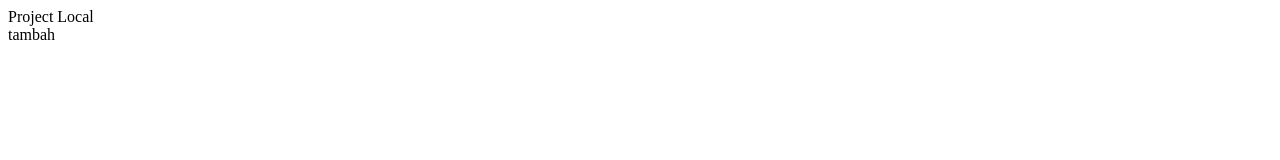
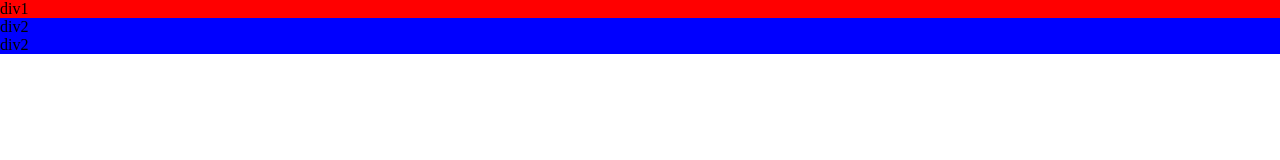
Before and after one commit to kimmohito/ajar, a plain HTML site: page index.html in a window 1280 px wide. Drawn offline with Linux system fonts and the light colour scheme.

Commit message:
template

```diff
--- a/index.html
+++ b/index.html
@@ -4,10 +4,20 @@
     <meta charset="UTF-8">
     <meta http-equiv="X-UA-Compatible" content="IE=edge">
     <meta name="viewport" content="width=device-width, initial-scale=1.0">
+    <link rel="stylesheet" href="style.css">
     <title>Ajar</title>
+    <style>
+        div{
+            background: red;
+        }
+        .class{
+            background: blue;
+        }
+    </style>
 </head>
 <body>
-    Project Local<br>
-    tambah
+    <div>div1</div>
+    <div class="class">div2</div>
+    <div class="class" id="this">div2</div>
 </body>
 </html>
--- a/style.css
+++ b/style.css
@@ -0,0 +1,3 @@
+*{
+    margin: 0;
+}
```
Also changed, not shown: main.js (deleted).
